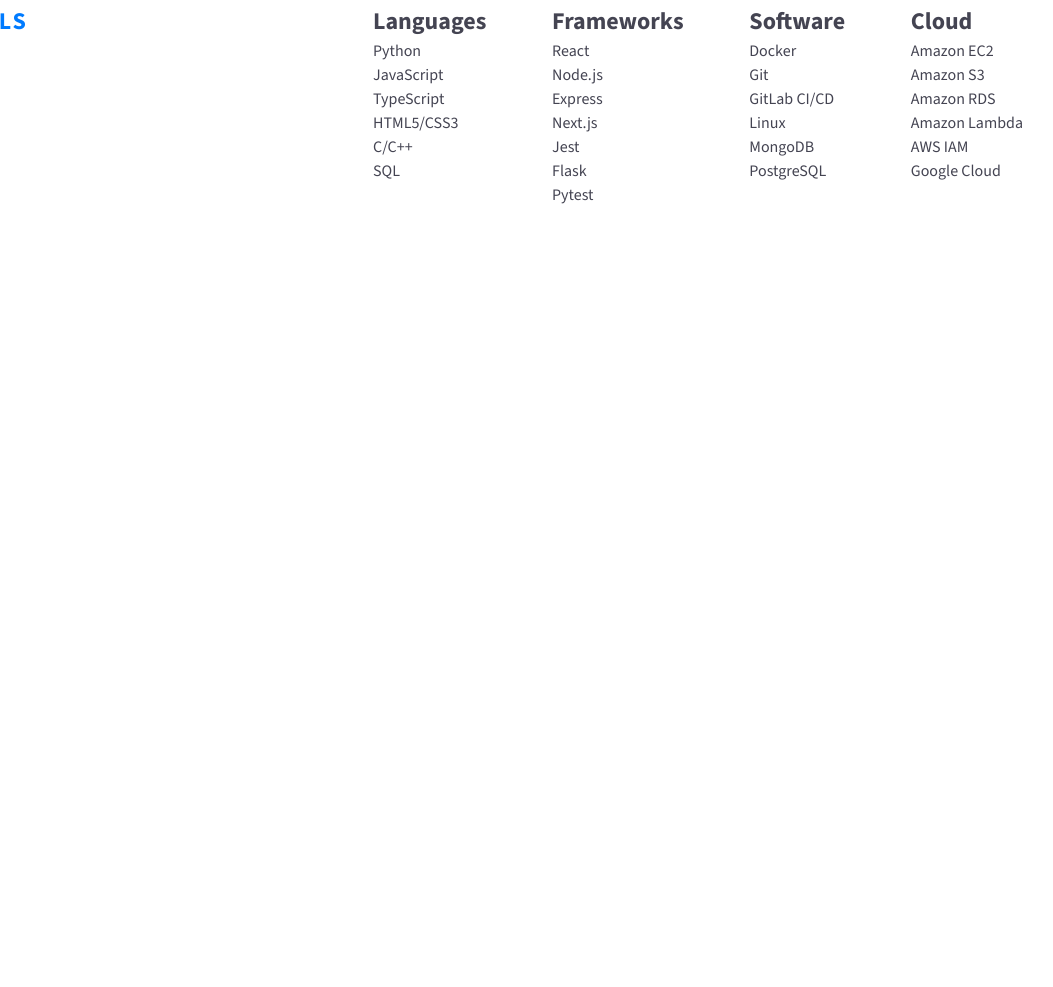
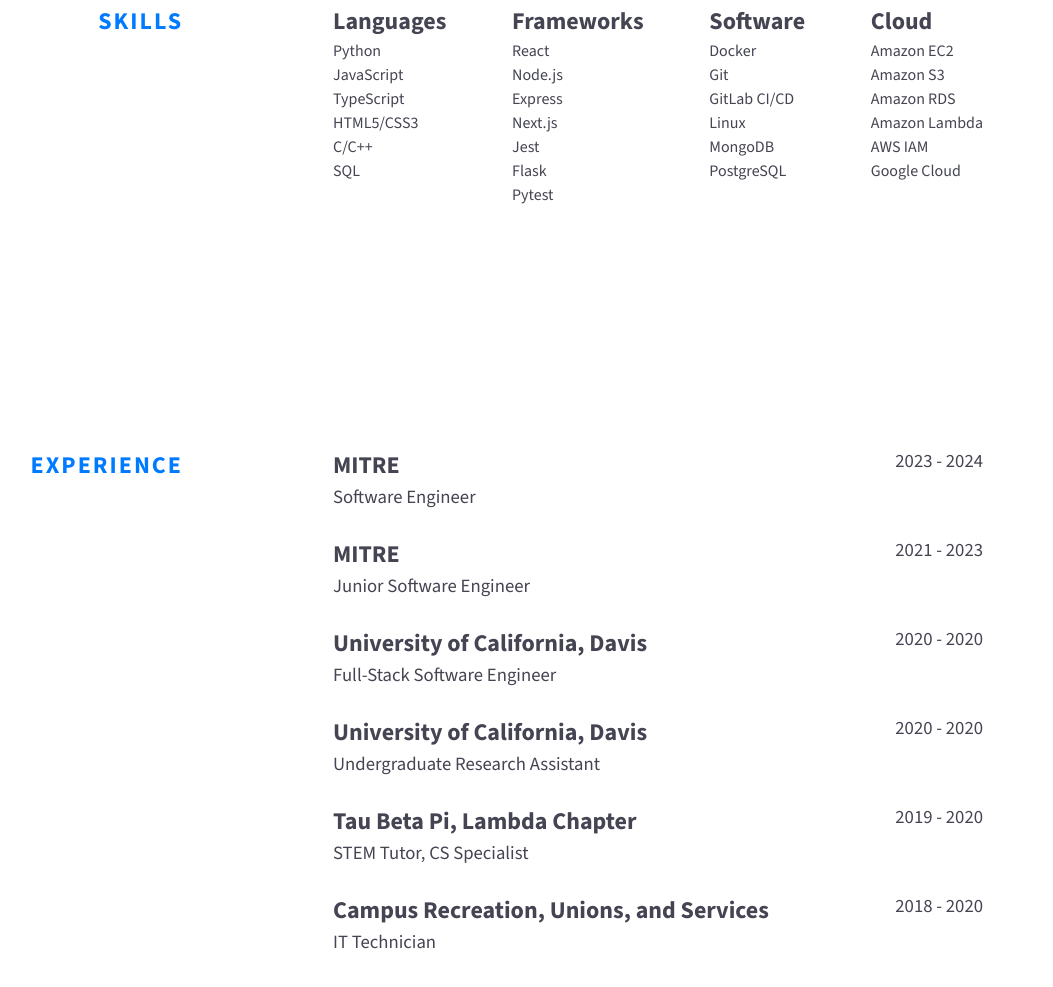
Before and after one commit to OfcPeriwinkle/wald-dev, a plain HTML site: page index.html in a window 1280 px wide. Shown: the part 1623-2610 px from the top of the page, without its empty margins (157-1210 px from the left). Before the commit the page ends 1950 px from the top, so only its background shows below. Drawn offline with nearby package versions, Linux system fonts and the light colour scheme.

Commit message:
make formatting more compact

```diff
--- a/index.html
+++ b/index.html
@@ -114,6 +114,53 @@
             </div>
           </section>
         </article>
+        <article>
+          <h1>experience</h1>
+          <section class="experience">
+            <div class="position">
+              <div class="job-and-title">
+                <h2>MITRE</h2>
+                <h3>Software Engineer</h3>
+              </div>
+              <h3>2023 - 2024</h3>
+            </div>
+            <div class="position">
+              <div class="job-and-title">
+                <h2>MITRE</h2>
+                <h3>Junior Software Engineer</h3>
+              </div>
+              <h3>2021 - 2023</h3>
+            </div>
+            <div class="position">
+              <div class="job-and-title">
+                <h2>University of California, Davis</h2>
+                <h3>Full-Stack Software Engineer</h3>
+              </div>
+              <h3>2020 - 2020</h3>
+            </div>
+            <div class="position">
+              <div class="job-and-title">
+                <h2>University of California, Davis</h2>
+                <h3>Undergraduate Research Assistant</h3>
+              </div>
+              <h3>2020 - 2020</h3>
+            </div>
+            <div class="position">
+              <div class="job-and-title">
+                <h2>Tau Beta Pi, Lambda Chapter</h2>
+                <h3>STEM Tutor, CS Specialist</h3>
+              </div>
+              <h3>2019 - 2020</h3>
+            </div>
+            <div class="position">
+              <div class="job-and-title">
+                <h2>Campus Recreation, Unions, and Services</h2>
+                <h3>IT Technician</h3>
+              </div>
+              <h3>2018 - 2020</h3>
+            </div>
+          </section>
+        </article>
       </main>
       <footer></footer>
     </div>
--- a/styles.css
+++ b/styles.css
@@ -152,7 +152,7 @@ strong {
 
 article {
   display: flex;
-  justify-content: space-between;
+  justify-content: space-around;
   box-sizing: border-box;
   padding: 120px 100px;
   font-weight: 300;
@@ -165,6 +165,7 @@ article > h1 {
   letter-spacing: 2px;
   width: 200px;
   margin-right: 70px;
+  text-align: right;
 }
 
 article section {
@@ -213,3 +214,23 @@ section.skills {
   justify-content: space-between;
   flex-grow: 1;
 }
+
+section.experience {
+  display: flex;
+  flex-direction: column;
+  justify-content: space-between;
+  flex-grow: 1;
+}
+
+div.position {
+  display: flex;
+  justify-content: space-between;
+}
+
+div.position h3 {
+  font-weight: 400;
+}
+
+div.job-and-title h3 {
+  margin-bottom: 25px;
+}
```
